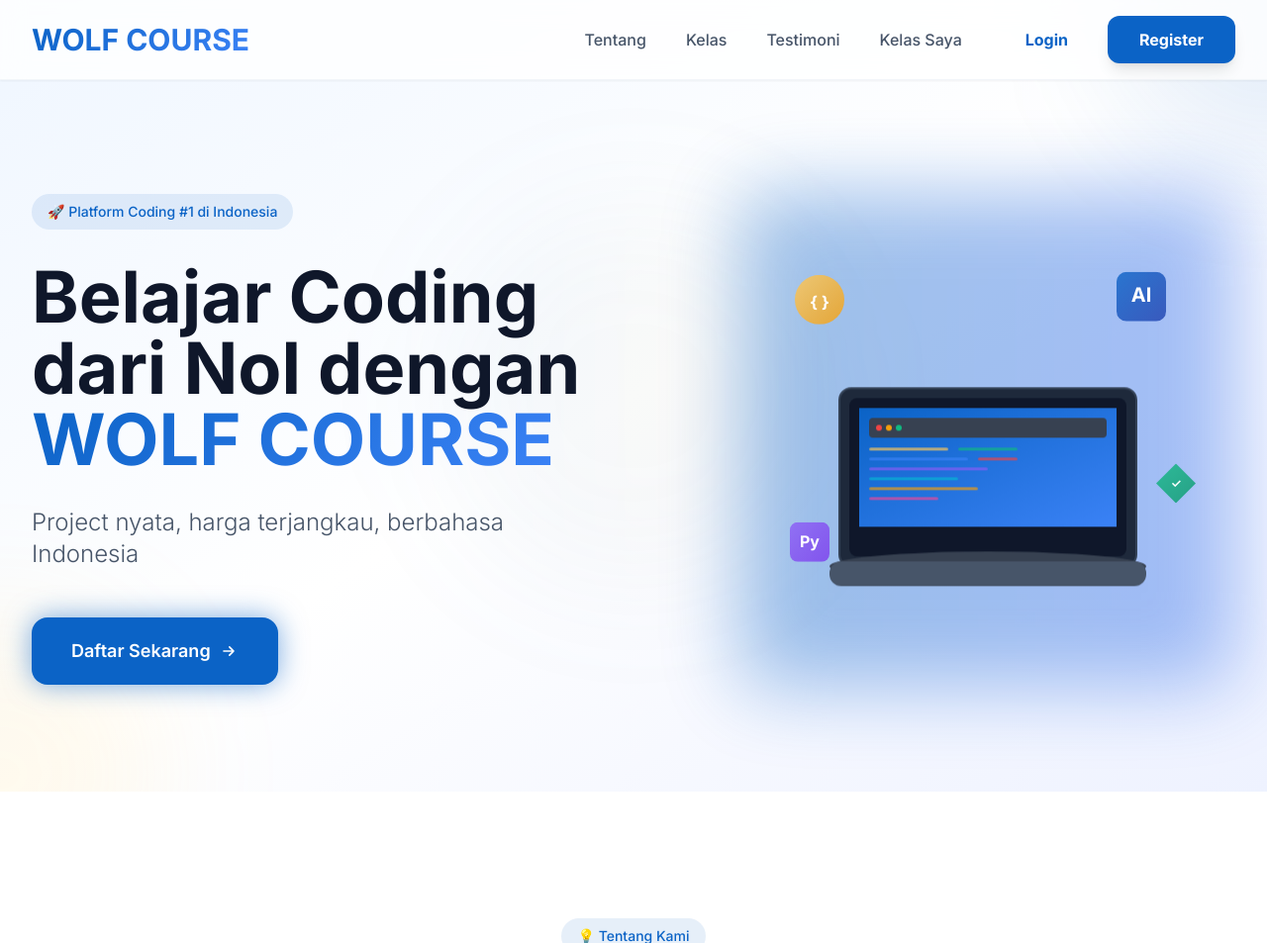
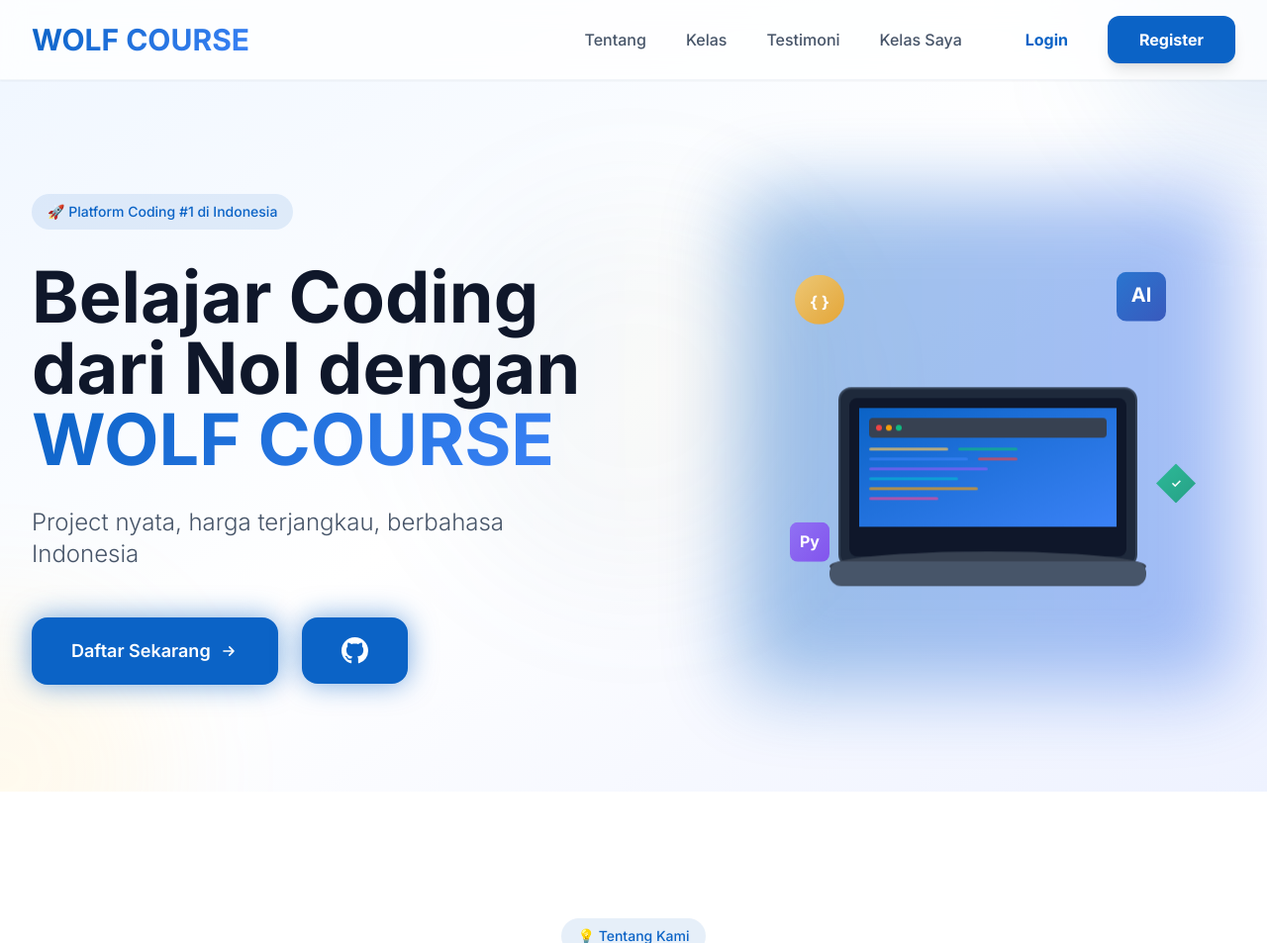
Before and after one commit to muzaaqi/responsi-uts-pwp, a Flask app: page / in a window 1280 px wide. Shown: the top 953 px of the page at 99% size. Run offline with Flask 3, Linux system fonts and the light colour scheme; some libraries are stand-ins or nearby versions.

Commit message:
feat(ui): add github button

```diff
--- a/templates/index.html
+++ b/templates/index.html
@@ -43,13 +43,22 @@
                     <p class="text-lg sm:text-xl lg:text-2xl text-gray-600 mb-8 sm:mb-12 leading-relaxed font-light">
                         Project nyata, harga terjangkau, berbahasa Indonesia
                     </p>
-                    <div class="flex flex-col sm:flex-row gap-4 sm:gap-6 justify-center lg:justify-start">
+                    <div class="flex flex-row gap-4 sm:gap-6 justify-center lg:justify-start">
                         <a href="#courses">
                             <button class="group bg-primary text-white px-6 sm:px-10 py-4 sm:py-5 rounded-2xl text-base sm:text-lg font-semibold hover:bg-blue-700 transition-all duration-300 shadow-2xl hover:shadow-primary/25 hover:scale-105 animate-glow">
                             <span class="flex items-center justify-center">
                                 Daftar Sekarang
                                     <svg class="w-4 h-4 sm:w-5 sm:h-5 ml-2 group-hover:translate-x-1 transition-transform" fill="none" stroke="currentColor" viewBox="0 0 24 24">
                                         <path stroke-linecap="round" stroke-linejoin="round" stroke-width="2" d="M13 7l5 5m0 0l-5 5m5-5H6"></path>
+                                    </svg>
+                                </span>
+                            </button>
+                        </a>
+                        <a href="https://github.com/muzaaqi/responsi-uts-pwp" target="_blank">
+                            <button class="group bg-primary text-white px-6 sm:px-10 py-4 sm:py-5 rounded-2xl text-base sm:text-lg font-semibold hover:bg-blue-700 transition-all duration-300 shadow-2xl hover:shadow-primary/25 hover:scale-105 animate-glow">
+                                <span class="flex items-center justify-center">
+                                    <svg xmlns="http://www.w3.org/2000/svg" width="27" height="27" fill="currentColor" class="bi bi-github" viewBox="0 0 16 16">
+                                        <path d="M8 0C3.58 0 0 3.58 0 8c0 3.54 2.29 6.53 5.47 7.59.4.07.55-.17.55-.38 0-.19-.01-.82-.01-1.49-2.01.37-2.53-.49-2.69-.94-.09-.23-.48-.94-.82-1.13-.28-.15-.68-.52-.01-.53.63-.01 1.08.58 1.23.82.72 1.21 1.87.87 2.33.66.07-.52.28-.87.51-1.07-1.78-.2-3.64-.89-3.64-3.95 0-.87.31-1.59.82-2.15-.08-.2-.36-1.02.08-2.12 0 0 .67-.21 2.2.82.64-.18 1.32-.27 2-.27s1.36.09 2 .27c1.53-1.04 2.2-.82 2.2-.82.44 1.1.16 1.92.08 2.12.51.56.82 1.27.82 2.15 0 3.07-1.87 3.75-3.65 3.95.29.25.54.73.54 1.48 0 1.07-.01 1.93-.01 2.2 0 .21.15.46.55.38A8.01 8.01 0 0 0 16 8c0-4.42-3.58-8-8-8"/>
                                     </svg>
                                 </span>
                             </button>
```
